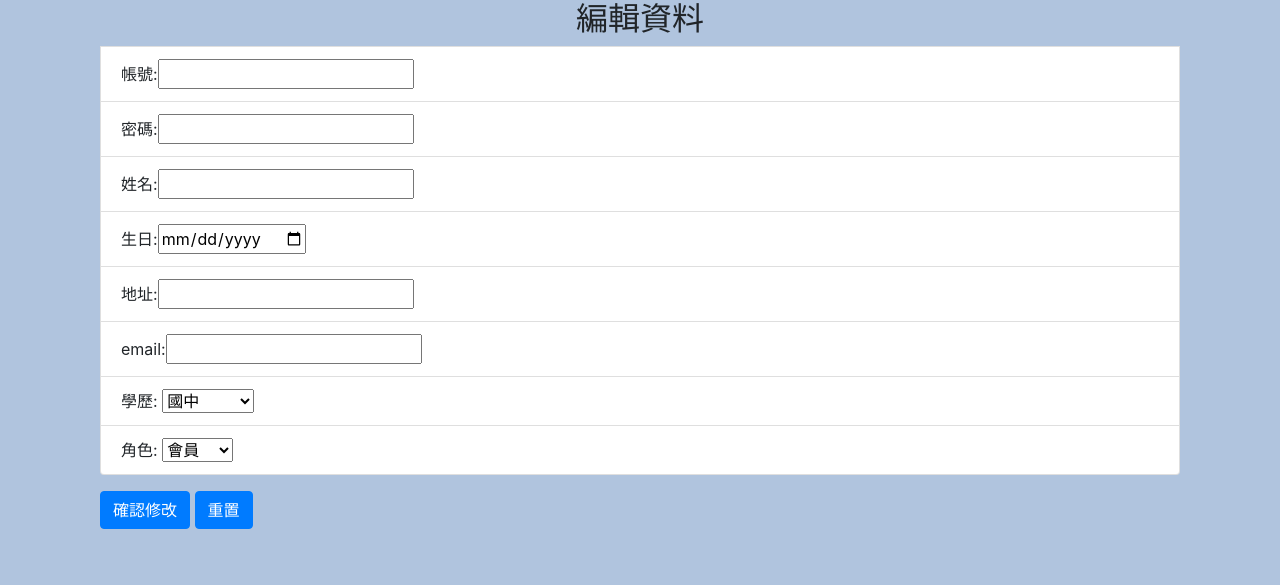
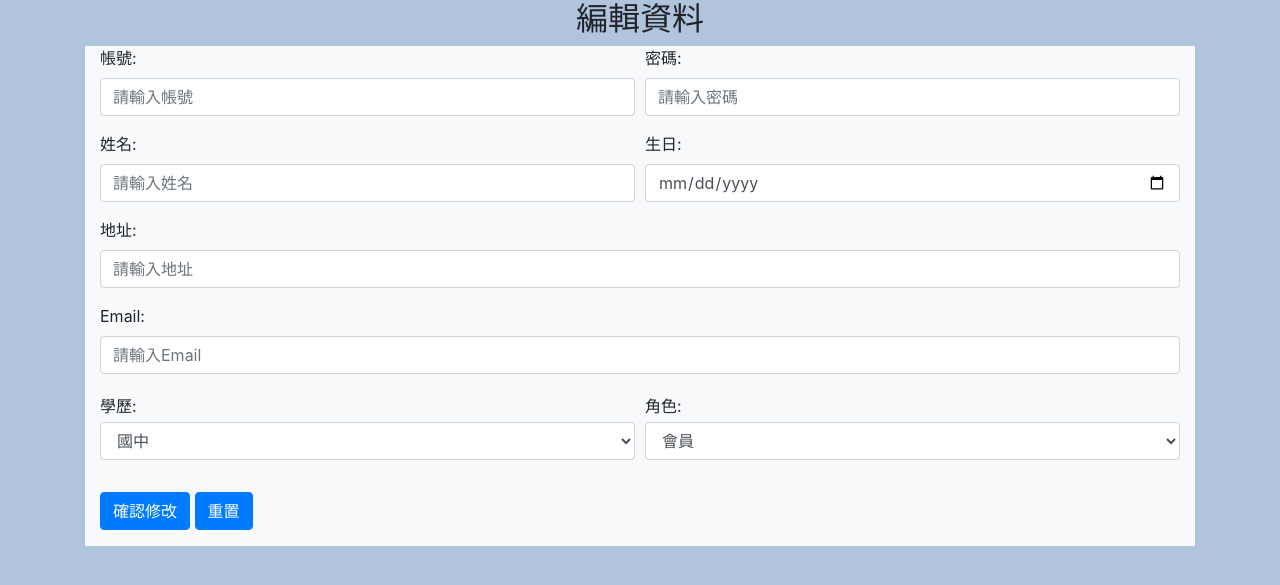
Before and after one commit to ts04670223/nwelogin, a PHP site: page /edit_user.php?id=1 in a window 1280 px wide. Shown: the top 585 px of the page. Run offline with PHP 8.4, Linux system fonts and the light colour scheme; data that the repository does not hold is empty.

Commit message:
更改畫面樣式

```diff
--- a/edit_user.php
+++ b/edit_user.php
@@ -5,46 +5,66 @@ include_once("header.php");
 <body>
   <?php
 
-$dsn="mysql:host=localhost;dbname=member;charset=utf8";
-$pdo=new PDO($dsn,'root','');
+  $dsn = "mysql:host=localhost;dbname=member;charset=utf8";
+  $pdo = new PDO($dsn, 'root', '');
   // 編輯會員資料
-$user_id=$_GET['id'];//login資料表的id .member資料表login_id
-$user_sql="select * from `login`,`member` where `login`.`id`=`member`.`login_id` AND `login`.`id`='$user_id'";
-$user=$pdo->query($user_sql)->fetch();
+  $user_id = $_GET['id']; //login資料表的id .member資料表login_id
+  $user_sql = "select * from `login`,`member` where `login`.`id`=`member`.`login_id` AND `login`.`id`='$user_id'";
+  $user = $pdo->query($user_sql)->fetch();
 
 
   ?>
 </body>
 <div class="container aligh-item-">
   <h2 class="text-center">編輯資料</h2>
-<form action="save_user.php" method="post" class="col-12">
-    <div class="list-group ">
-      <input type="hidden" name="id" value="<?=$user['id']; ?>">
-    <li class="list-group-item">帳號:<input type="text" name="acc" value="<?=$user['acc']?>"></li>
-    <li class="list-group-item">密碼:<input type="password" name="pw"value="<?=$user['pw']?>"></li>
-    <li class="list-group-item">姓名:<input type="text" name="name"value="<?=$user['name']?>"></li>
-    <li class="list-group-item">生日:<input type="date" name="birthday"value="<?=$user['birthday']?>"></li>
-    <li class="list-group-item">地址:<input type="text" name="addr"value="<?=$user['addr']?>"></li>
-    <li class="list-group-item">email:<input type="email" name="email"value="<?=$user['email']?>"></li>
-    <li class="list-group-item">學歷:
-    <select name="education" id="">
-    <option value="國中" <?=($user['education']=='國中')?"selected":"";?>>國中</option>
-    <option value="高中"<?=($user['education']=='高中')?"selected":"";?>>高中</option>
-    <option value="大學/專科"<?=($user['education']=='大學/專科')?"selected":"";?>>大學/專科</option>
-    <option value="碩士"<?=($user['education']=='碩士')?"selected":"";?>>碩士</option>
-    <option value="博士"<?=($user['education']=='博士')?"selected":"";?>>博士</option>
+  <form action="save_user.php" method="post" class="col-12 bg-light">
+    <div class="form-row">
+      <input type="hidden" name="id" value="<?= $user['id']; ?>">
+      <div class="form-group col-md-6">
+        <label for="inputEmail4">帳號:</label>
+        <input type="text" name="acc" value="<?= $user['acc'] ?>" class="form-control" placeholder="請輸入帳號">
+      </div>
+      <div class="form-group col-md-6">
+        <label for="inputEmail4">密碼:</label>
+        <input type="password" name="pw" value="<?= $user['pw'] ?>" class="form-control" placeholder="請輸入密碼">
+      </div>
+      <div class="form-group col-md-6">
+        <label for="inputEmail4">姓名:</label>
+        <input type="text" name="name" value="<?= $user['name'] ?>" class="form-control" placeholder="請輸入姓名">
+      </div>
+      <div class="form-group col-md-6">
+        <label for="inputEmail4">生日:</label>
+        <input type="date" name="birthday" value="<?= $user['birthday'] ?>" class="form-control" placeholder="請輸入生日">
+      </div>
+      <div class="form-group col-md-12">
+        <label for="inputEmail4">地址:</label>
+        <input type="text" name="addr" value="<?= $user['addr'] ?>" class="form-control" placeholder="請輸入地址">
+      </div>
+      <div class="form-group col-md-12">
+        <label for="inputEmail4">Email:</label>
+        <input type="email" name="email" value="<?= $user['email'] ?>" class="form-control" placeholder="請輸入Email">
+      </div>
+      <div class="form-group col-md-6">
+        <label class="my-1 mr-2" for="inlineFormCustomSelectPref">學歷:</label>
+        <select name="education" id="" class="form-control">
+          <option value="國中" <?= ($user['education'] == '國中') ? "selected" : ""; ?>>國中</option>
+          <option value="高中" <?= ($user['education'] == '高中') ? "selected" : ""; ?>>高中</option>
+          <option value="大學/專科" <?= ($user['education'] == '大學/專科') ? "selected" : ""; ?>>大學/專科</option>
+          <option value="碩士" <?= ($user['education'] == '碩士') ? "selected" : ""; ?>>碩士</option>
+          <option value="博士" <?= ($user['education'] == '博士') ? "selected" : ""; ?>>博士</option>
         </select>
-    <li class="list-group-item">角色:
-    <select name="role" id="">
-    <option value="會員"<?=($user['role']=='會員')?"selected":"";?>>會員</option>
-    <option value="VIP"<?=($user['role']=='VIP')?"selected":"";?>>VIP</option>
-    <option value="管理員"<?=($user['role']=='管理員')?"selected":"";?>>管理員</option>
+      </div>
+      <div class="form-group col-md-6">
+        <label class="my-1 mr-2" for="inlineFormCustomSelectPref">角色:</label>
+        <select name="role" id="" class="form-control">
+          <option value="會員" <?= ($user['role'] == '會員') ? "selected" : ""; ?>>會員</option>
+          <option value="VIP" <?= ($user['role'] == 'VIP') ? "selected" : ""; ?>>VIP</option>
+          <option value="管理員" <?= ($user['role'] == '管理員') ? "selected" : ""; ?>>管理員</option>
         </select>
-    </li>
+      </div>
     </div>
     <input type="submit" value="確認修改" class="btn btn-primary my-3 ">
     <input type="reset" value="重置" class="btn btn-primary my-3 ">
-
   </form>
 </div>
 <?php
--- a/footer.php
+++ b/footer.php
@@ -1,7 +1,4 @@
-<script src="https://code.jquery.com/jquery-3.5.1.slim.min.js"
-    integrity="sha384-DfXdz2htPH0lsSSs5nCTpuj/zy4C+OGpamoFVy38MVBnE+IbbVYUew+OrCXaRkfj" crossorigin="anonymous">
-  </script>
-  <script src="https://cdn.jsdelivr.net/npm/bootstrap@4.5.3/dist/js/bootstrap.bundle.min.js"
-    integrity="sha384-ho+j7jyWK8fNQe+A12Hb8AhRq26LrZ/JpcUGGOn+Y7RsweNrtN/tE3MoK7ZeZDyx" crossorigin="anonymous">
-  </script>
+<script src="https://code.jquery.com/jquery-3.5.1.slim.min.js" integrity="sha384-DfXdz2htPH0lsSSs5nCTpuj/zy4C+OGpamoFVy38MVBnE+IbbVYUew+OrCXaRkfj" crossorigin="anonymous"></script>
+  <script src="https://cdn.jsdelivr.net/npm/popper.js@1.16.1/dist/umd/popper.min.js" integrity="sha384-9/reFTGAW83EW2RDu2S0VKaIzap3H66lZH81PoYlFhbGU+6BZp6G7niu735Sk7lN" crossorigin="anonymous"></script>
+  <script src="https://cdn.jsdelivr.net/npm/bootstrap@4.5.3/dist/js/bootstrap.min.js" integrity="sha384-w1Q4orYjBQndcko6MimVbzY0tgp4pWB4lZ7lr30WKz0vr/aWKhXdBNmNb5D92v7s" crossorigin="anonymous"></script>
 </html>
```
Also changed, not shown: admin.php (+3 -5 lines), index.php (+8 -4 lines), register.php (+33 -16 lines). Lines whose indentation alone changed are shown as unchanged.
